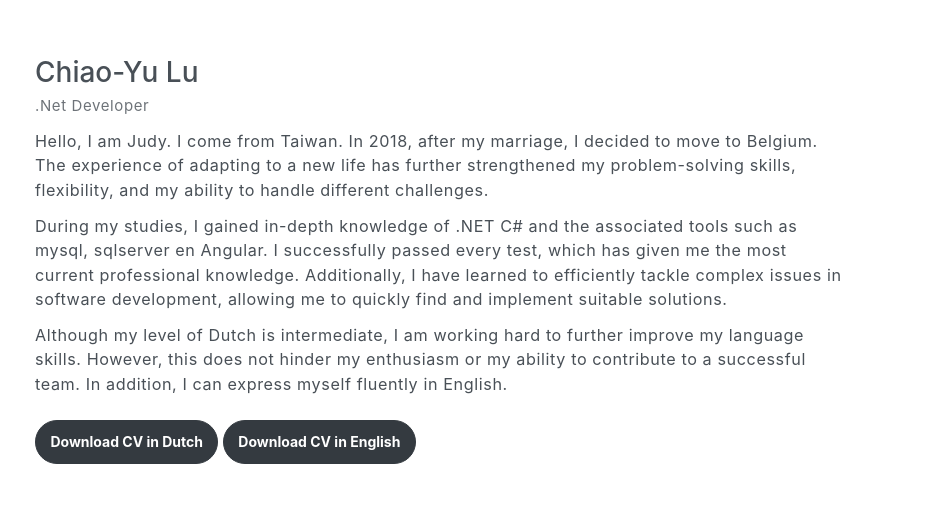
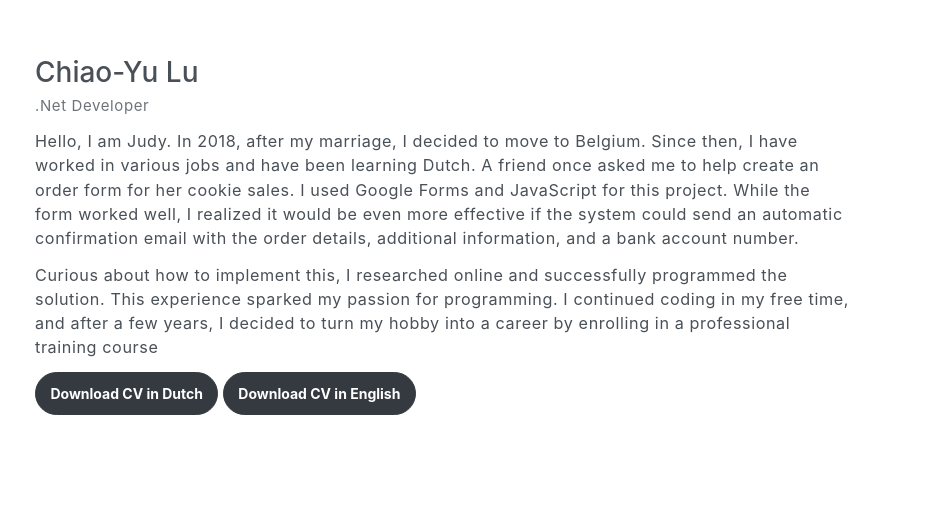
Before and after one commit to ChiaoYuLu/judy, a website: page steller/public_html/index.html in a window 1280 px wide. Shown: the part 840-1354 px from the top of the page, 344-1280 px from the left. Drawn offline with Linux system fonts and the light colour scheme.

Commit message:
Update index.html

```diff
--- a/steller/public_html/index.html
+++ b/steller/public_html/index.html
@@ -128,10 +128,18 @@
                 <div class="pl-md-4 col-md-9">
                     <h6 class="title">Chiao-Yu Lu</h6>
                     <p class="subtitle">.Net Developer</p>
-                    <p> Hello, I am Judy. I come from Taiwan. In 2018, after my marriage, I decided to move to Belgium. The experience of adapting to a new life has further strengthened my problem-solving skills, flexibility, and my ability to handle different challenges. </p>
-                    <p> During my studies, I gained in-depth knowledge of .NET C# and the associated tools such as mysql, sqlserver en Angular. I successfully passed every test, which has given me the most current professional knowledge. Additionally, I have learned to efficiently tackle complex issues in software development, allowing me to quickly find and implement suitable solutions. </p>
-                    <p> Although my level of Dutch is intermediate, I am working hard to further improve my language skills. However, this does not hinder my enthusiasm or my ability to contribute to a successful team. In addition, I can express myself fluently in English. </p>
-                    <div class="mt-4">
+                    <p> Hello, I am Judy. In 2018, after my marriage, I decided to move to Belgium. Since then, I have
+                        worked in various jobs and have been learning Dutch.  A friend once asked me
+                        to help create an order form for her cookie sales. I used Google Forms and
+                        JavaScript for this project. While the form worked well, I realized it would be
+                        even more effective if the system could send an automatic confirmation email
+                        with the order details, additional information, and a bank account number.
+                    </p>
+                    <p> Curious about how to implement this, I researched online and successfully
+                        programmed the solution. This experience sparked my passion for
+                        programming. I continued coding in my free time, and after a few years, I
+                        decided to turn my hobby into a career by enrolling in a professional training
+                        course </p>
                         <a href="assets/files/CV_ChiaoYuLu (NL).pdf" class="btn btn-dark rounded" download>Download CV in Dutch</a>
                         <a href="assets/files/CV_ChiaoYuLu (EN).pdf" class="btn btn-dark rounded" download>Download CV in English</a>
                     </div>
```
